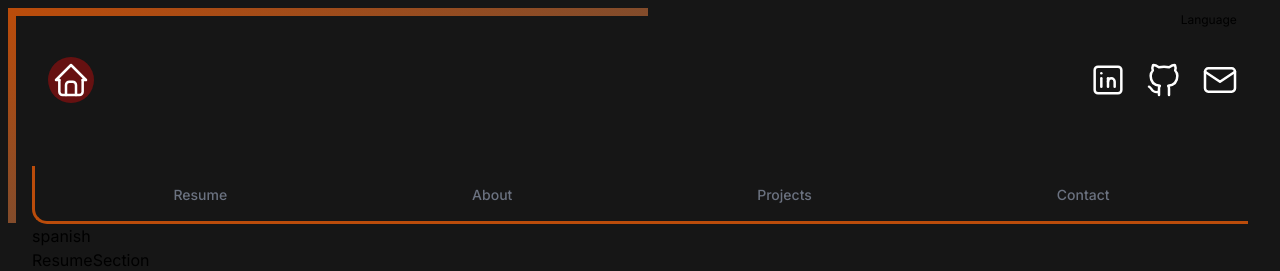
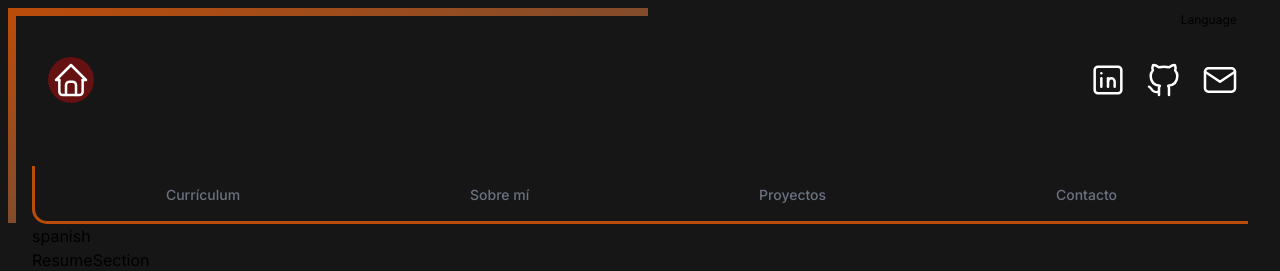
Before and after one commit to gastoncaute/portafolio, a Next.js app: page / in a window 1280 px wide. Shown: the top 271 px of the page. Built offline with nearby package versions, Linux system fonts and the light colour scheme.

Commit message:
Tabs lenguages translate

```diff
--- a/src/components/Tabs/Tabs.tsx
+++ b/src/components/Tabs/Tabs.tsx
@@ -7,23 +7,41 @@
 
 export default function Tabs({ selectedLanguage }: { selectedLanguage: any }) {
   const [visibleComponent, setVisibleComponent] = useState("resume");
+  const getButtonText = (component: string) => {
+    switch (component) {
+      case "resume":
+        return selectedLanguage === "spanish" ? "Currículum" : "Resume";
+      case "about":
+        return selectedLanguage === "spanish" ? "Sobre mí" : "About";
+      case "projects":
+        return selectedLanguage === "spanish" ? "Proyectos" : "Projects";
+      case "contact":
+        return selectedLanguage === "spanish" ? "Contacto" : "Contact";
+      default:
+        return "";
+    }
+  };
   return (
     <nav className="tab-nav">
       <ul>
         <li>
-          <button onClick={() => setVisibleComponent("resume")}>Resume</button>
+          <button onClick={() => setVisibleComponent("resume")}>
+            {getButtonText("resume")}
+          </button>
         </li>
         <li>
-          <button onClick={() => setVisibleComponent("about")}>About</button>
+          <button onClick={() => setVisibleComponent("about")}>
+            {getButtonText("about")}
+          </button>
         </li>
         <li>
           <button onClick={() => setVisibleComponent("projects")}>
-            Projects
+            {getButtonText("projects")}
           </button>
         </li>
         <li>
           <button onClick={() => setVisibleComponent("contact")}>
-            Contact
+            {getButtonText("contact")}
           </button>
         </li>
       </ul>
```
